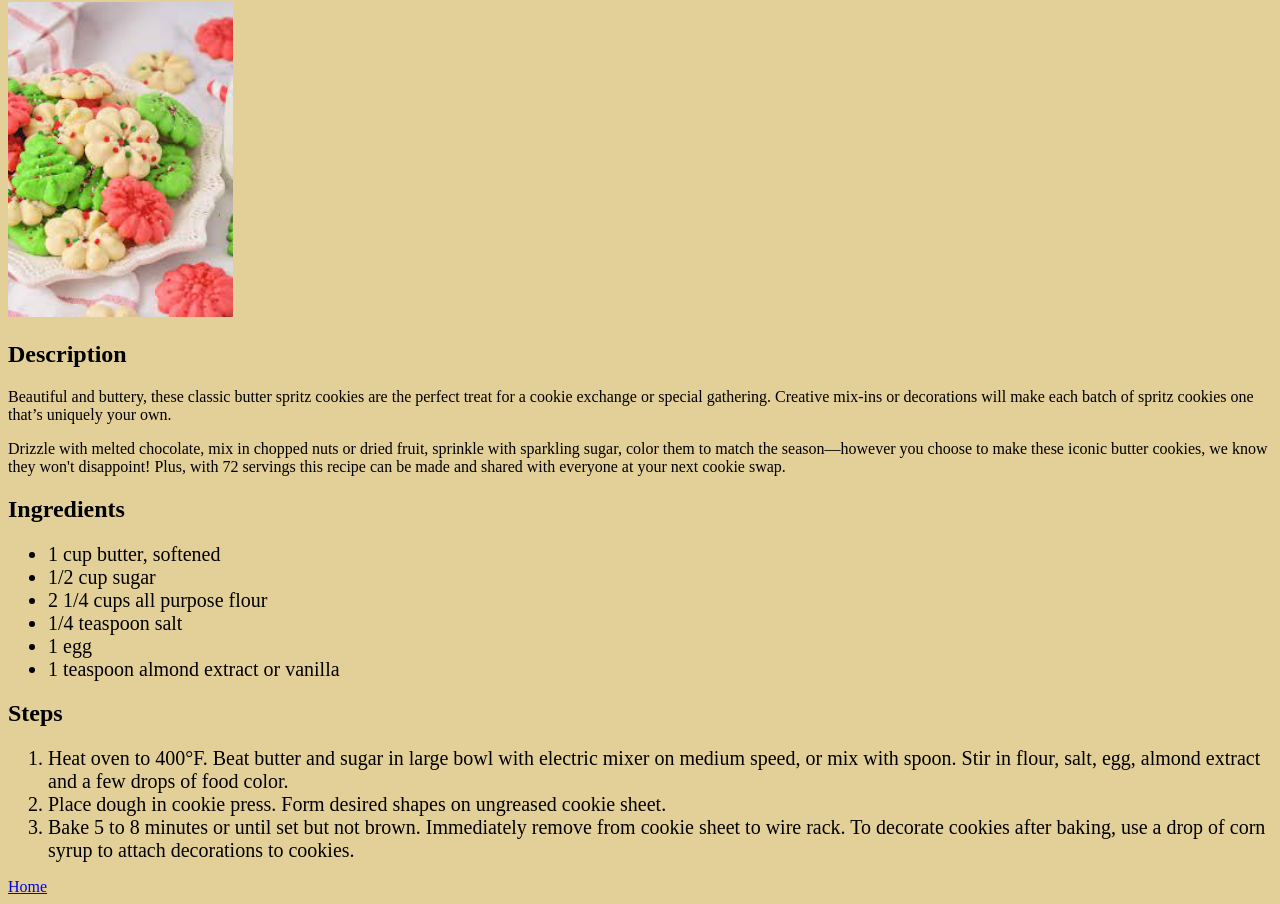
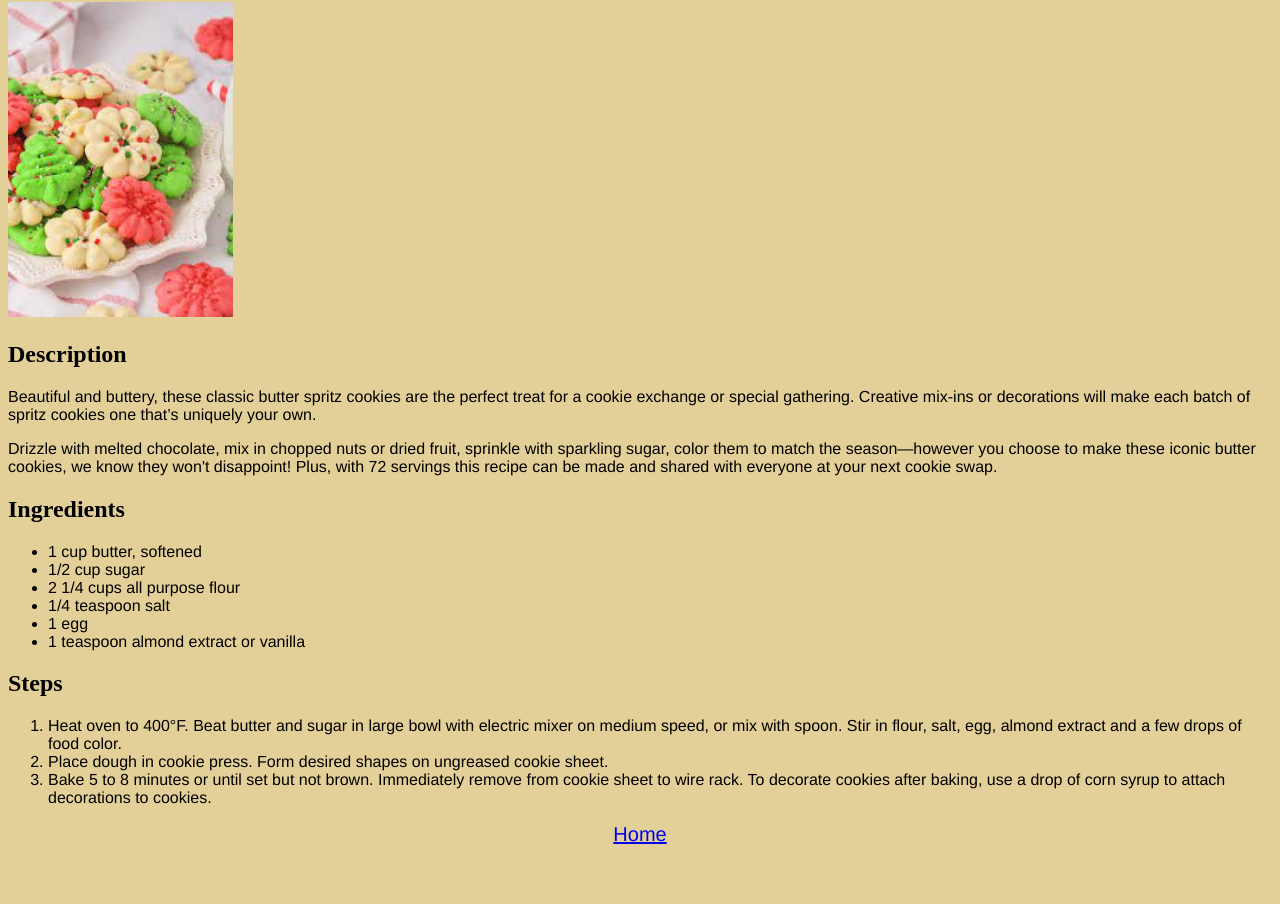
Before and after one commit to bgrenard/odin-recipes, a plain HTML site: page recipes/spritz-cookies.html in a window 1280 px wide. Shown: the part 78-982 px from the top of the page. After the commit the page ends 932 px from the top, so only its background shows below. Drawn offline with Linux system fonts and the light colour scheme.

Commit message:
Change font sizes and center Home links

```diff
--- a/recipes/spritz-cookies.html
+++ b/recipes/spritz-cookies.html
@@ -47,7 +47,9 @@
         </li>
     </ol>
 
-    <a href="../index.html">Home</a>
+    <div class="align-center">
+        <a href="../index.html">Home</a>
+    </div>
 
 </body>
 </html>
--- a/style.css
+++ b/style.css
@@ -1,7 +1,16 @@
-li {
+a {
     font-size: 20px;
 }
 
 body {
     background-color: #e3cf98;
+    font-family: "Helvetica", sans-serif;
 }
+
+h1, h2 {
+    font-family: "Brush Script MT", "Times New Roman", sans-serif;
+}
+
+.align-center {
+    text-align: center;
+}
```
Also changed, not shown: recipes/apple-bundt-cake.html (+3 -1 lines), recipes/bourbon-choc-milkshake.html (+3 -1 lines).
